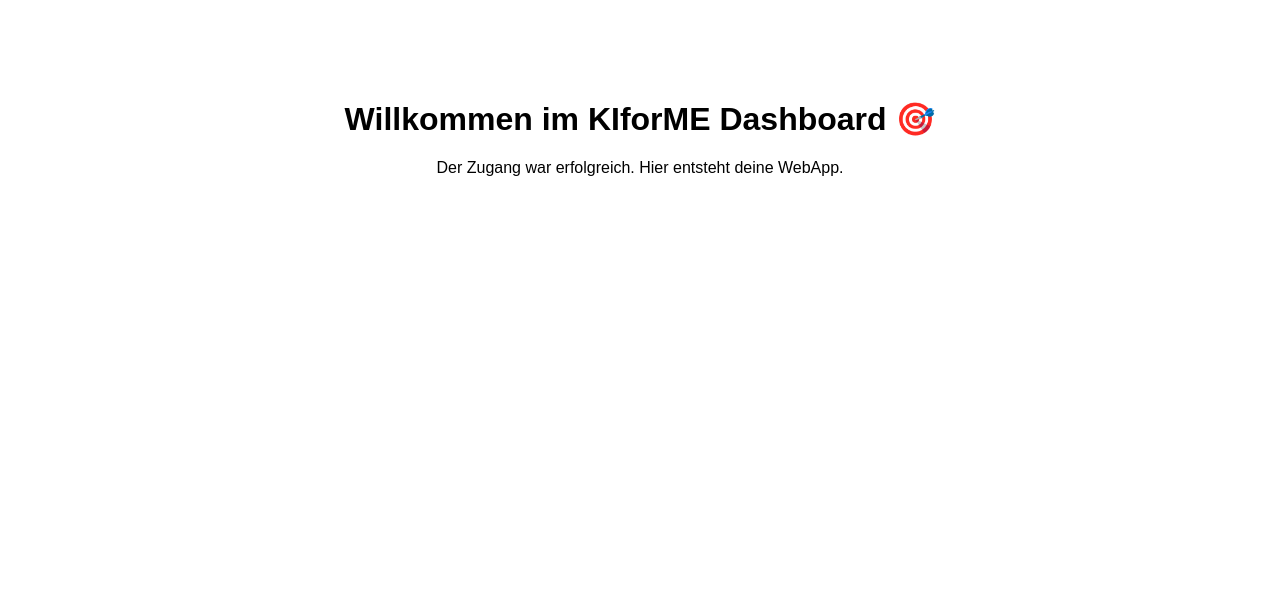
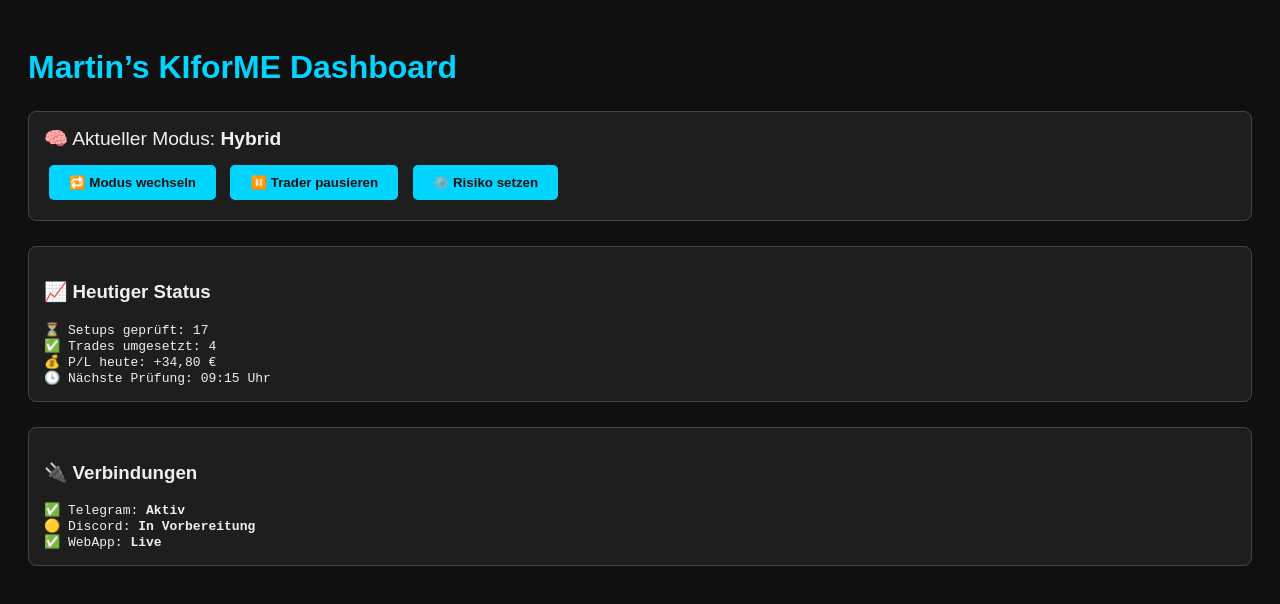
Before and after one commit to Martin140569/kiforme-webapp, a plain HTML site: page dashboard.html in a window 1280 px wide. Drawn offline with Linux system fonts and the light colour scheme.

Commit message:
Update dashboard.html

```diff
--- a/dashboard.html
+++ b/dashboard.html
@@ -1,14 +1,95 @@
 <!DOCTYPE html>
 <html lang="de">
 <head>
-  <meta charset="UTF-8">
+  <meta charset="UTF-8" />
+  <meta name="viewport" content="width=device-width, initial-scale=1.0"/>
   <title>KIforME Dashboard</title>
   <style>
-    body { font-family: Arial; text-align: center; margin-top: 100px; }
+    body {
+      background-color: #101010;
+      color: #f0f0f0;
+      font-family: Arial, sans-serif;
+      padding: 20px;
+    }
+    h1 {
+      color: #00d4ff;
+    }
+    .section {
+      margin: 25px 0;
+      padding: 15px;
+      border: 1px solid #444;
+      border-radius: 8px;
+      background-color: #1e1e1e;
+    }
+    .status {
+      font-size: 1.2em;
+      margin-bottom: 10px;
+    }
+    .btn {
+      padding: 10px 20px;
+      margin: 5px;
+      background-color: #00d4ff;
+      border: none;
+      border-radius: 5px;
+      color: #101010;
+      cursor: pointer;
+      font-weight: bold;
+    }
+    .btn:hover {
+      background-color: #00aacc;
+    }
+    .stats {
+      font-family: monospace;
+      margin-top: 10px;
+    }
   </style>
 </head>
 <body>
-  <h1>Willkommen im KIforME Dashboard 🎯</h1>
-  <p>Der Zugang war erfolgreich. Hier entsteht deine WebApp.</p>
+
+  <h1>Martin’s KIforME Dashboard</h1>
+
+  <div class="section">
+    <div class="status">🧠 Aktueller Modus: <strong id="modus">Hybrid</strong></div>
+    <button class="btn" onclick="wechselModus()">🔁 Modus wechseln</button>
+    <button class="btn" onclick="pauseTrader()">⏸️ Trader pausieren</button>
+    <button class="btn" onclick="setzeRisiko()">⚙️ Risiko setzen</button>
+  </div>
+
+  <div class="section">
+    <h3>📈 Heutiger Status</h3>
+    <div class="stats">
+      ⏳ Setups geprüft: <span id="geprueft">17</span><br>
+      ✅ Trades umgesetzt: <span id="umgesetzt">4</span><br>
+      💰 P/L heute: <span id="pl">+34,80 €</span><br>
+      🕓 Nächste Prüfung: <span id="naechste">09:15 Uhr</span>
+    </div>
+  </div>
+
+  <div class="section">
+    <h3>🔌 Verbindungen</h3>
+    <div class="stats">
+      ✅ Telegram: <strong>Aktiv</strong><br>
+      🟡 Discord: <strong>In Vorbereitung</strong><br>
+      ✅ WebApp: <strong>Live</strong><br>
+    </div>
+  </div>
+
+  <script>
+    function wechselModus() {
+      const modus = document.getElementById("modus");
+      modus.textContent = modus.textContent === "Hybrid" ? "Auto" : "Hybrid";
+      alert("Modus wurde umgeschaltet auf: " + modus.textContent);
+    }
+
+    function pauseTrader() {
+      alert("Trader wurden pausiert.");
+    }
+
+    function setzeRisiko() {
+      const risiko = prompt("Welches Risiko (%) soll gesetzt werden?", "1.0");
+      if (risiko) alert("Risiko wurde auf " + risiko + "% gesetzt.");
+    }
+  </script>
+
 </body>
 </html>
```
